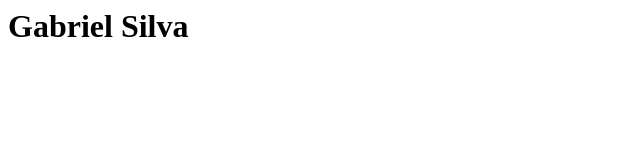
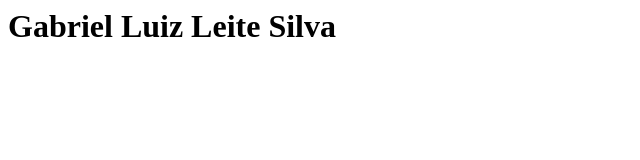
Before and after one commit to GabrielllSilva/GabrielllSilva.github.io, a plain HTML site: page index.html in a window 1280 px wide. Shown: the whole page, without its empty margins (0-640 px from the left). Drawn offline with Linux system fonts and the light colour scheme.

Commit message:
Atualizando o Index da Aplicação

```diff
--- a/index.html
+++ b/index.html
@@ -1 +1 @@
-<h1>Gabriel Silva</h1>
+<h1>Gabriel Luiz Leite Silva</h1>
```
